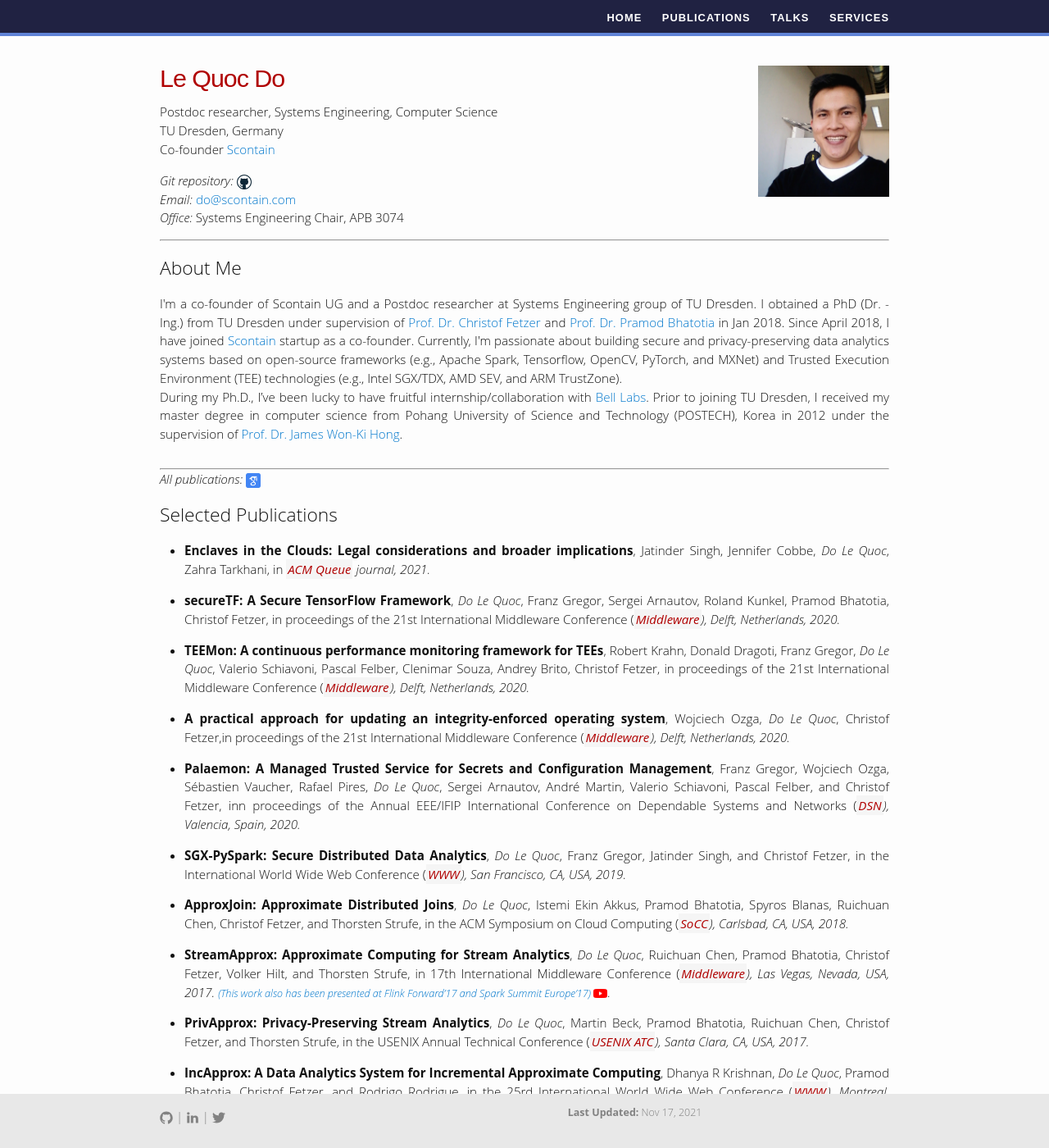
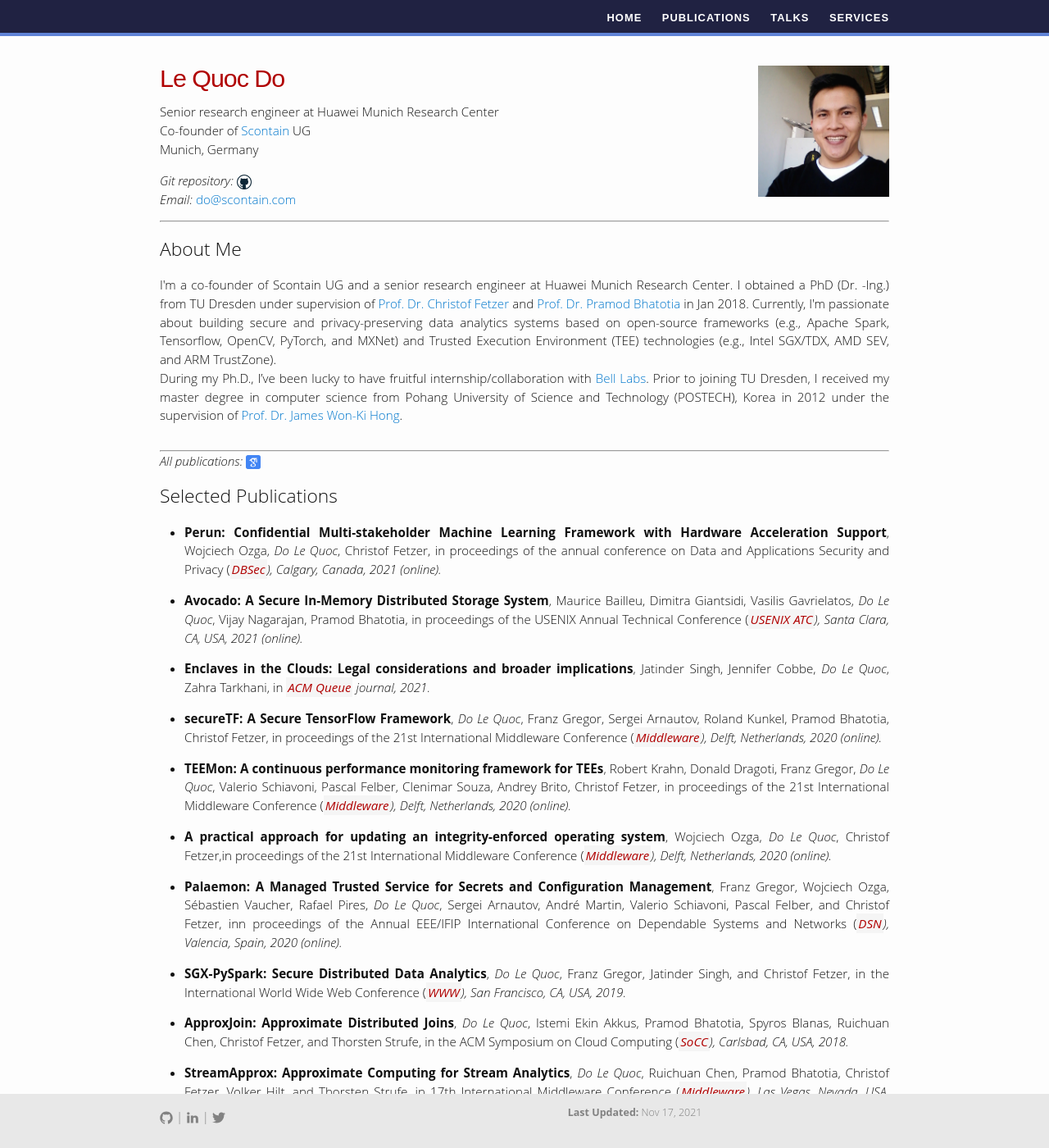
Before and after one commit to doflink/doflink.github.io, a Jekyll site: the page built from index.md, in a window 1280 px wide and 1400 px high. Shown: the whole window at 82% size. Built offline with Jekyll 4.4.1, drawn with Linux system fonts in a browser that asks for light colours; our own code applies the rules of GitHub Pages for plain Markdown files.

Commit message:
update profile

```diff
--- a/index.md
+++ b/index.md
@@ -3,14 +3,15 @@ layout: default
 ---
 
 # Le Quoc Do <a href="/images/me.jpg" target="_blank"> <img src="images/me.jpg" alt="Le Quoc Do" style="width:160px;" align="right"></a>
-Postdoc researcher, Systems Engineering,  Computer Science <br>
-TU Dresden, Germany <br>
-Co-founder <a href="https://sconedocs.github.io/" target="_blank">Scontain</a> <br>
+Senior research engineer at Huawei Munich Research Center <br>
+Co-founder of <a href="https://scontain.com/" target="_blank">Scontain</a> UG <br>
+Munich, Germany <br>
+
 
 <!-- <em>Curriculum Vitae: </em><a href="/files/CV_new.pdf" target="_blank">PDF</a>  <small>(September, 2017)</small> <br> -->
 <em>Git repository: </em><a href="https://github.com/doflink"> <img class="t0" width="2%" src="/images/github-icon.png" alt="github"></a><br>
 <em>Email: </em><a href="mailto:do@scontain.com">do@scontain.com</a> <br>
-<em>Office: </em>Systems Engineering Chair, APB 3074<br>
+<!-- <em>Office: </em>Systems Engineering Chair, APB 3074<br> -->
 
 <!-- <hr width="600px"> -->
 -----
@@ -25,7 +26,8 @@ Co-founder <a href="https://sconedocs.github.io/" target="_blank">Scontain</a> <
 <p align="justify">
 <!-- a class="tosu">I have successfully defended my PhD thesis!!!</a> -->
 
-I'm a co-founder of Scontain UG and a Postdoc researcher at Systems Engineering group of TU Dresden. I obtained a PhD (Dr. -Ing.) from TU Dresden under supervision of <a href="https://tu-dresden.de/ing/informatik/sya/se/die-professur/inhaber-in" target="_blank"> Prof. Dr. Christof Fetzer</a> and <a href="http://homepages.inf.ed.ac.uk/pbhatoti" target="_blank"> Prof. Dr. Pramod Bhatotia</a> in Jan 2018. Since April 2018, I have joined  <a href="http://scontain.com" target="_blank">Scontain</a> startup as a co-founder.
+I'm a co-founder of Scontain UG and a senior research engineer at Huawei Munich Research Center. I obtained a PhD (Dr. -Ing.) from TU Dresden under supervision of <a href="https://tu-dresden.de/ing/informatik/sya/se/die-professur/inhaber-in" target="_blank"> Prof. Dr. Christof Fetzer</a> and <a href="http://homepages.inf.ed.ac.uk/pbhatoti" target="_blank"> Prof. Dr. Pramod Bhatotia</a> in Jan 2018.
+<!-- a Since April 2018, I have joined  <a href="http://scontain.com" target="_blank">Scontain</a> startup as a co-founder.-->
 Currently, I'm passionate about building secure and privacy-preserving data analytics systems based on open-source frameworks (e.g., Apache Spark, Tensorflow, OpenCV, PyTorch, and MXNet) and Trusted Execution Environment (TEE) technologies (e.g., Intel SGX/TDX, AMD SEV, and ARM TrustZone).
 <br>
 During my Ph.D., I’ve been lucky to have fruitful internship/collaboration with <a href="https://www.bell-labs.com/">Bell Labs</a>. Prior to joining TU Dresden, I received my master degree in computer science from Pohang University of Science and Technology (POSTECH), Korea in 2012 under the supervision of <a href="http://dpnm.postech.ac.kr/~jwkhong/" target="_blank">Prof. Dr. James Won-Ki Hong</a>.</p>
@@ -35,18 +37,21 @@ During my Ph.D., I’ve been lucky to have fruitful internship/collaboration wit
 <em>All publications: </em><a href="https://scholar.google.de/citations?hl=en&user=z1VDRsUAAAAJ"> <img class="t0" width="2%" src="/images/gscholar-icon.png" alt="Google Scholar"></a><br>
 
 ## Selected Publications
+- **Perun: Confidential Multi-stakeholder Machine Learning Framework with Hardware Acceleration Support**, Wojciech Ozga, _Do Le Quoc_, Christof Fetzer, in proceedings of the annual conference on Data and Applications Security and Privacy (<em><a class="tosu">DBSec</a>), Calgary, Canada, 2021 (online).
+
+- **Avocado: A Secure In-Memory Distributed Storage System**, Maurice Bailleu, Dimitra Giantsidi, Vasilis Gavrielatos, _Do Le Quoc_, Vijay Nagarajan, Pramod Bhatotia, in proceedings of the USENIX Annual Technical Conference (<em><a class="tosu">USENIX ATC</a>), Santa Clara, CA, USA, 2021 (online).
 
 - **Enclaves in the Clouds: Legal considerations and broader implications**, Jatinder Singh, Jennifer Cobbe, _Do Le Quoc_, Zahra Tarkhani, in <em><a class="tosu">ACM Queue</a> journal, 2021.
 
 - **secureTF: A Secure TensorFlow Framework**, _Do Le Quoc_, Franz Gregor, Sergei Arnautov,
-Roland Kunkel, Pramod Bhatotia, Christof Fetzer, in proceedings of the 21st International Middleware Conference (<em><a class="tosu">Middleware</a>), Delft, Netherlands, 2020.
+Roland Kunkel, Pramod Bhatotia, Christof Fetzer, in proceedings of the 21st International Middleware Conference (<em><a class="tosu">Middleware</a>), Delft, Netherlands, 2020 (online).
 
-- **TEEMon: A continuous performance monitoring framework for TEEs**, Robert Krahn, Donald Dragoti, Franz Gregor, _Do Le Quoc_, Valerio Schiavoni, Pascal Felber, Clenimar Souza, Andrey Brito, Christof Fetzer, in proceedings of the 21st International Middleware Conference (<em><a class="tosu">Middleware</a>), Delft, Netherlands, 2020.
+- **TEEMon: A continuous performance monitoring framework for TEEs**, Robert Krahn, Donald Dragoti, Franz Gregor, _Do Le Quoc_, Valerio Schiavoni, Pascal Felber, Clenimar Souza, Andrey Brito, Christof Fetzer, in proceedings of the 21st International Middleware Conference (<em><a class="tosu">Middleware</a>), Delft, Netherlands, 2020 (online).
 
-- **A practical approach for updating an integrity-enforced operating system**, Wojciech Ozga, _Do Le Quoc_, Christof Fetzer,in proceedings of the 21st International Middleware Conference (<em><a class="tosu">Middleware</a>), Delft, Netherlands, 2020.
+- **A practical approach for updating an integrity-enforced operating system**, Wojciech Ozga, _Do Le Quoc_, Christof Fetzer,in proceedings of the 21st International Middleware Conference (<em><a class="tosu">Middleware</a>), Delft, Netherlands, 2020 (online).
 
 - **Palaemon: A Managed Trusted Service for Secrets and Configuration Management**, Franz Gregor, Wojciech Ozga, Sébastien Vaucher, Rafael Pires, _Do Le Quoc_, Sergei Arnautov, André Martin, Valerio Schiavoni, Pascal Felber, and Christof Fetzer, inn proceedings of the Annual EEE/IFIP International Conference on Dependable Systems and Networks (<em><a class="tosu">DSN</a>), Valencia, Spain,
-2020.
+2020 (online).
 
 - **SGX-PySpark: Secure Distributed Data Analytics**, _Do Le Quoc_, Franz Gregor, Jatinder Singh, and Christof Fetzer, in the International World Wide Web Conference (<em><a class="tosu">WWW</a>), San Francisco, CA, USA, 2019.
 
```
Also changed, not shown: publications.md (+6 -0 lines), services.md (+8 -1 lines), talks.md (+4 -1 lines).
